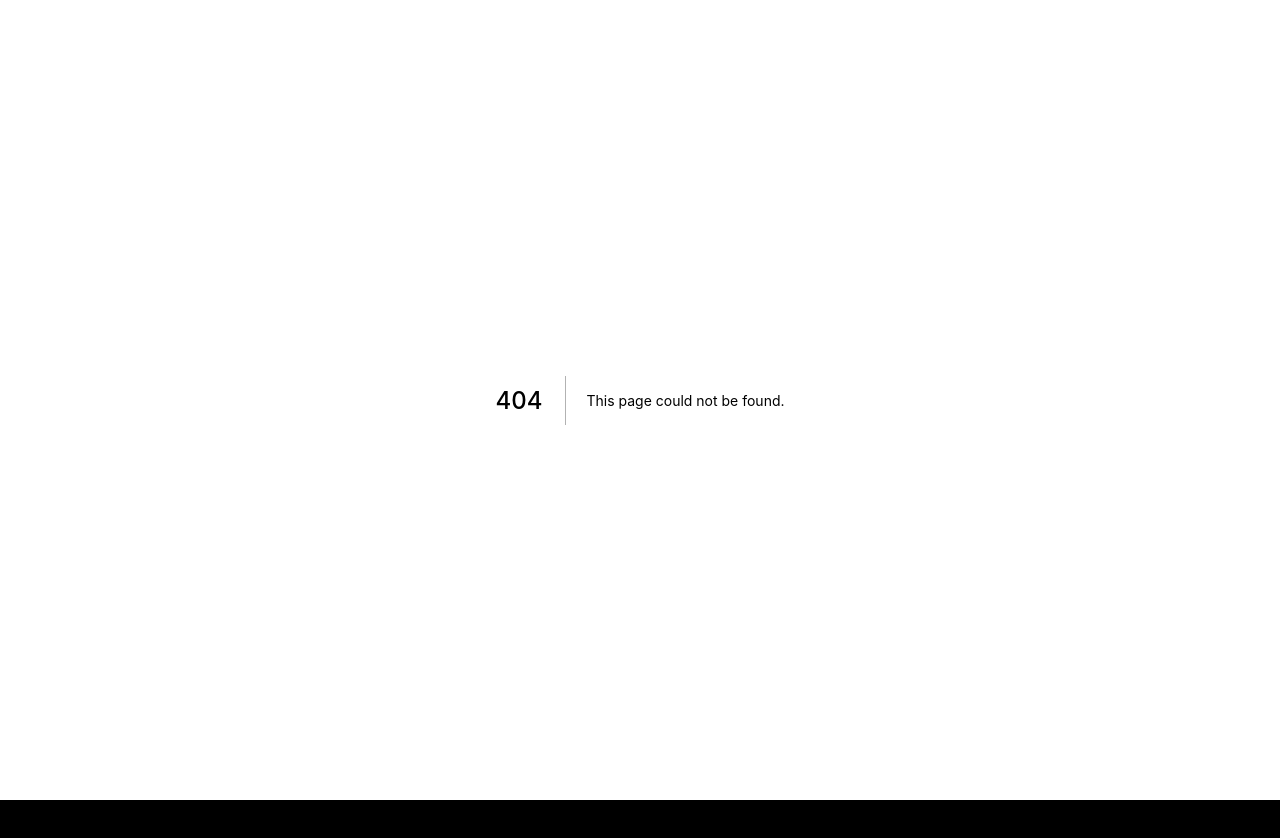
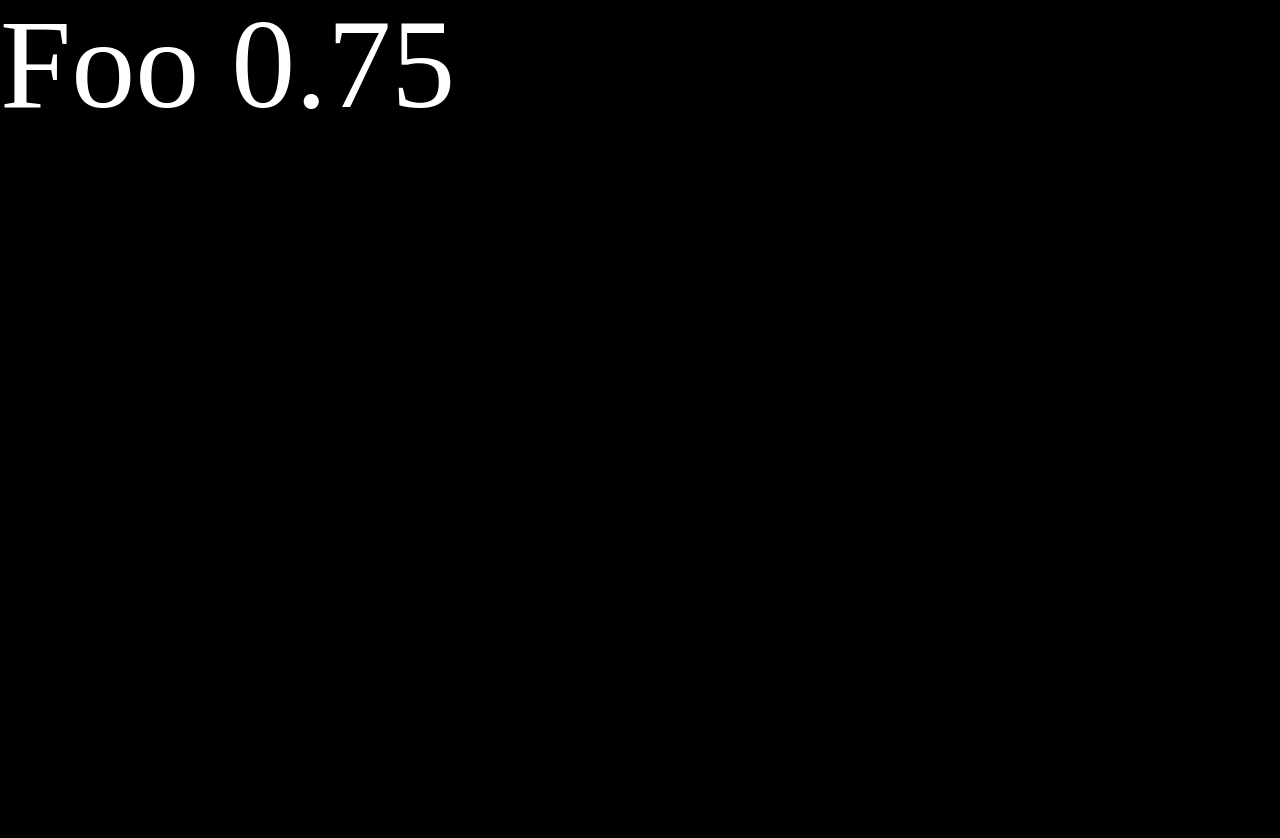
Before and after one commit to Grbmax/global-web, a Next.js app: page /companies in a window 1280 px wide. Before the commit this address had no page. Shown: the top 838 px of the page. Before the commit the page ends 800 px from the top, so only its background shows below. Built offline with nearby package versions, Linux system fonts and the light colour scheme.

Commit message:
Companies Card

```diff
--- a/pages/_app.tsx
+++ b/pages/_app.tsx
@@ -1,13 +1,14 @@
 import '../styles/globals.css'
+import ScrollObserver from '../utils/scroll-observer'
+
 import type { AppProps } from 'next/app'
 function MyApp({ Component, pageProps }: AppProps) {
   return (
-
-
+    <ScrollObserver>
       <Component {...pageProps} />
+    </ScrollObserver>
 
   )
-
 }
 
 export default MyApp
--- /dev/null
+++ b/pages/companies.tsx
@@ -0,0 +1,22 @@
+import React from 'react'
+import { Tile, TileBackground, TileContent, TileWrapper } from './tile'
+
+const Companies = () => <TileWrapper numOfPages={3}>
+    <TileBackground></TileBackground>
+    <TileContent>
+        <Tile
+        page={0} renderContent={({progress}) => (
+        <span className='text-9xl'>Foo {progress}</span>
+        )}
+        ></Tile>
+    </TileContent>
+    <TileContent>
+    <Tile
+    page={1} renderContent={({progress}) => (
+        <span className='text-9xl'>Boo {progress}</span>
+        )}
+        ></Tile>
+    </TileContent>
+</TileWrapper>
+
+export default Companies
--- a/pages/index.tsx
+++ b/pages/index.tsx
@@ -1,22 +1,20 @@
+import React, { useRef, useContext, useState, useCallback} from 'react'
 import type { NextPage } from 'next'
 import Head from 'next/head'
-import Image from 'next/image'
-import Card from '../components/Card'
+import Companies from './companies'
 import Footer from '../components/Footer'
-
-import styles from '../styles/Home.module.css'
 
 
 const Home: NextPage = () => {
   return (
-    <div className={styles.container}>
+    <div>
       <Head>
         <title>ÆR Global</title>
         <meta name="description" content="Generated by create next app" />
         <link rel="icon" href="/favicon.ico" />
       </Head>
+      <Companies />
 
-      <Footer />
 
     </div>
   )
--- /dev/null
+++ b/pages/tile.tsx
@@ -0,0 +1,82 @@
+import React, { useRef, useContext } from 'react'
+import { ScrollContext } from '../utils/scroll-observer'
+
+type CProps = {
+    children?: React.ReactNode
+};
+
+interface WrapperProps {
+    numOfPages: number
+    children?: React.ReactNode
+}
+
+interface TileContextValue {
+    numOfPages: number
+    currentPage: number
+}
+
+export const TileContext = React.createContext<TileContextValue>({
+    numOfPages: 0,
+    currentPage: 0
+})
+
+export const TileWrapper: React.FC<WrapperProps> = ({
+    children,
+    numOfPages
+}) => {
+    const { scrollY } = useContext(ScrollContext)
+    const refContainer = useRef<HTMLDivElement>(null)
+
+    let currentPage = 0
+
+    const { current: elContainer } = refContainer
+    if (elContainer) {
+        const { clientHeight, offsetTop } = elContainer
+        const screenH = window.innerHeight
+        const halfH = screenH / 2
+        const percentY = Math.min(clientHeight + halfH,
+            Math.max(-screenH, scrollY - offsetTop) + halfH
+            ) / clientHeight
+            currentPage = percentY * numOfPages
+    }
+
+    return (
+        <TileContext.Provider value={{numOfPages, currentPage}}>
+        <div ref={refContainer} className='relative bg-black text-white'>
+            {children}
+        </div>
+        </TileContext.Provider>
+    )
+}
+
+export const TileBackground: React.FC<CProps> = ({ children }) => (
+    <div className='absolute h-full w-full'>{children}</div>
+)
+
+export const TileContent: React.FC<CProps> = ({ children }) => (
+    <div className='sticky top-0 h-screen overflow-hidden'>{children}</div>
+)
+
+interface Props {
+    page: number
+    renderContent: (props: {progress: number}) => any
+}
+
+export const Tile: React.FC<Props> = ({ page, renderContent }) => {
+    const { currentPage, numOfPages } = useContext(TileContext)
+    const progress = Math.max(0,currentPage - page)
+    const refContainer = useRef<HTMLDivElement>(null)
+
+    let opacity = Math.min(1, Math.max(0, progress * 4))
+    if (progress > 0.85 && page < numOfPages - 1) {
+        opacity = Math.max(0, (1.0 - progress) * 4)
+    }
+
+    return (
+        <div ref={refContainer} className='absolute top-0 w-full'
+        style={{
+            pointerEvents: progress >= 0 || progress >= 1 ? 'none' : undefined, opacity
+        }}>
+        {renderContent({progress})}</div>
+    )
+}
--- /dev/null
+++ b/utils/scroll-observer.tsx
@@ -0,0 +1,31 @@
+import React, {useCallback, useEffect, useState } from 'react'
+
+type Props = {
+    children?: React.ReactNode
+};
+
+interface ScrollValue {
+    scrollY: number
+}
+
+export const ScrollContext = React.createContext<ScrollValue>({
+    scrollY: 0
+})
+
+const ScrollObserver: React.FC<Props> = ({ children }) => {
+    const [scrollY, setScrollY] = useState(0)
+    const handleScroll = useCallback(() => {
+        setScrollY(window.scrollY)
+    }, [])
+
+    useEffect(() => {
+        document.addEventListener('scroll', handleScroll, {passive: true})
+        return () => document.removeEventListener('scroll', handleScroll)
+    },[handleScroll])
+    return (
+        <ScrollContext.Provider value={{ scrollY }}>
+            {children}
+        </ScrollContext.Provider>
+    )
+}
+export default ScrollObserver
```
Also changed, not shown: styles/Home.module.css (deleted, +0 -130 lines), pages/masthead.tsx (added).
